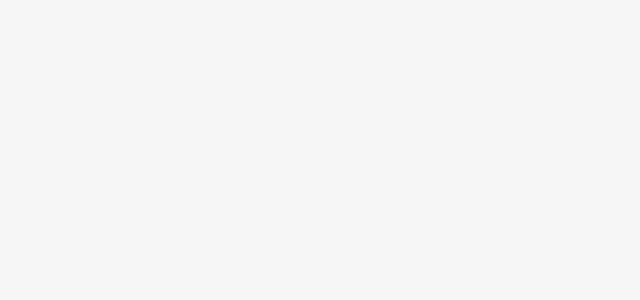
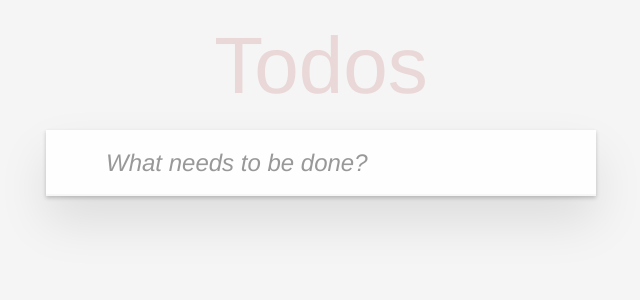
Before and after one commit to Aleksiy2022/todoapp, a React (Vite) app: page / in a window 1280 px wide. Shown: the top 300 px of the page, without its empty margins (319-959 px from the left). Built offline with nearby package versions, Linux system fonts and the light colour scheme.

Commit message:
Added task form components.

```diff
--- a/src/components/app/App.jsx
+++ b/src/components/app/App.jsx
@@ -1,6 +1,10 @@
+import NewTaskForm from '../new_task_form/NewTaskForm.jsx'
+import "./app.css"
+
 export default function App() {
   return (
     <section className="todoapp">
+      <NewTaskForm />
     </section>
   )
 }
--- /dev/null
+++ b/src/components/new_task_form/NewTaskForm.jsx
@@ -0,0 +1,10 @@
+import "./new_task_form.css"
+
+export default function NewTaskForm() {
+  return (
+    <form className="header">
+      <h1>Todos</h1>
+      <input className="new-todo" placeholder="What needs to be done?"/>
+    </form>
+  )
+}
--- /dev/null
+++ b/src/components/new_task_form/new_task_form.css
@@ -0,0 +1,58 @@
+.todoapp input::-webkit-input-placeholder {
+    font-style: italic;
+    font-weight: 300;
+    color: rgba(0, 0, 0, 0.4);
+}
+
+.todoapp input::-moz-placeholder {
+    font-style: italic;
+    font-weight: 300;
+    color: rgba(0, 0, 0, 0.4);
+}
+
+.todoapp input::input-placeholder {
+    font-style: italic;
+    font-weight: 300;
+    color: rgba(0, 0, 0, 0.4);
+}
+
+:focus {
+    outline: 0;
+}
+
+.todoapp h1 {
+    position: absolute;
+    top: -140px;
+    width: 100%;
+    font-size: 80px;
+    font-weight: 200;
+    text-align: center;
+    color: rgba(175, 47, 47, 0.15);
+    -webkit-text-rendering: optimizeLegibility;
+    -moz-text-rendering: optimizeLegibility;
+    text-rendering: optimizeLegibility;
+}
+
+.new-todo {
+    position: relative;
+    margin: 0;
+    width: 100%;
+    font-size: 24px;
+    font-family: inherit;
+    font-weight: inherit;
+    line-height: 1.4em;
+    color: inherit;
+    padding: 6px;
+    border: 1px solid #999;
+    box-shadow: inset 0 -1px 5px 0 rgba(0, 0, 0, 0.2);
+    box-sizing: border-box;
+    -webkit-font-smoothing: antialiased;
+    -moz-osx-font-smoothing: grayscale;
+}
+
+.new-todo {
+    padding: 16px 16px 16px 60px;
+    border: none;
+    background: rgba(0, 0, 0, 0.003);
+    box-shadow: inset 0 -2px 1px rgba(0,0,0,0.03);
+}
```
